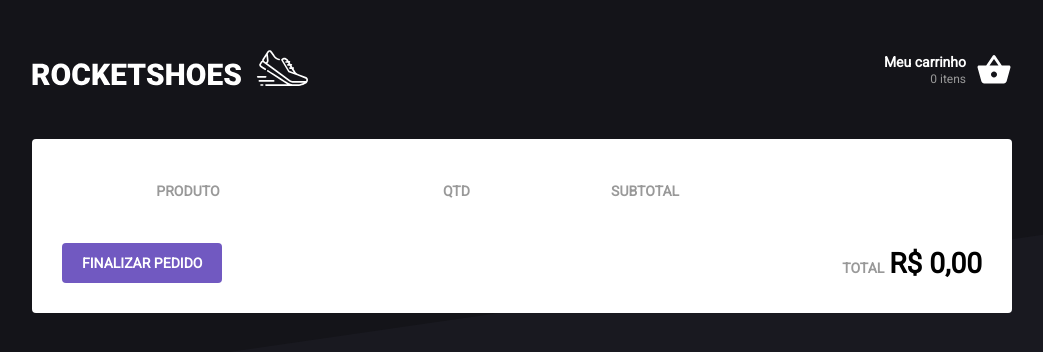
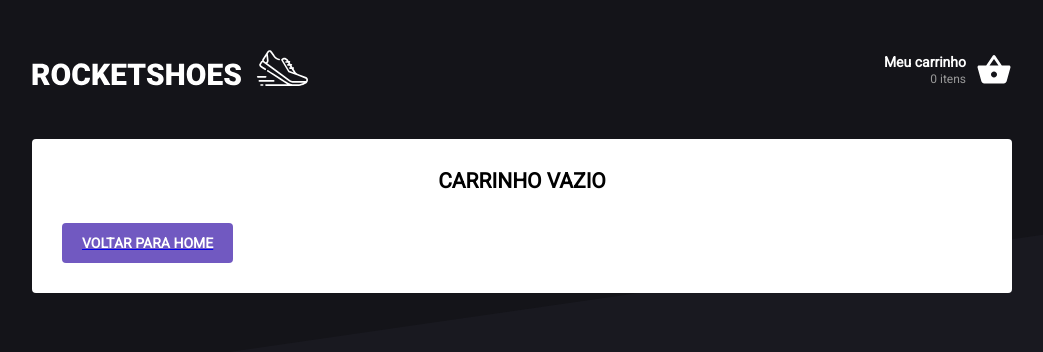
Before and after one commit to ARTHURPC03/RocketshoesWeb, a React (Create React App) app: page /cart in a window 1280 px wide. Shown: the top 352 px of the page, without its empty margins (118-1161 px from the left). Built offline with nearby package versions, Linux system fonts and the light colour scheme.

Commit message:
Rocketshoes web finalizado

```diff
--- a/src/pages/Cart/index.js
+++ b/src/pages/Cart/index.js
@@ -1,6 +1,7 @@
 /* eslint-disable react/prop-types */
 /* eslint-disable jsx-a11y/control-has-associated-label */
 import React from 'react'
+import { Link } from 'react-router-dom'
 import { connect } from 'react-redux'
 import { bindActionCreators } from 'redux'
 import {
@@ -26,6 +27,9 @@ function Cart({ cart, total, removeFromCart, updateAmountRequest }) {
 
   return (
     <Container>
+      {cart.length === 0 ? (
+        <h2 id="vazio">Carrinho vazio</h2>
+      ) : (
         <ProductTable>
           <thead>
             <tr>
@@ -36,6 +40,7 @@ function Cart({ cart, total, removeFromCart, updateAmountRequest }) {
               <th />
             </tr>
           </thead>
+
           <tbody>
             {cart.map(product => (
               <tr>
@@ -72,14 +77,23 @@ function Cart({ cart, total, removeFromCart, updateAmountRequest }) {
             ))}
           </tbody>
         </ProductTable>
+      )}
+
+      {cart.length === 0 ? (
+        <footer>
+          <Link to="/">
+            <button type="button">Voltar para Home</button>
+          </Link>
+        </footer>
+      ) : (
         <footer>
           <button type="button">Finalizar pedido</button>
-
           <Total>
             <span>TOTAL</span>
             <strong>{total}</strong>
           </Total>
         </footer>
+      )}
     </Container>
   )
 }
--- a/src/pages/Cart/styles.js
+++ b/src/pages/Cart/styles.js
@@ -6,13 +6,21 @@ export const Container = styled.div`
   background: #fff;
   border-radius: 4px;
 
+  #vazio {
+    font-weight: bold;
+    text-transform: uppercase;
+    text-align: center;
+  }
+
   footer {
     margin-top: 30px;
     display: flex;
     justify-content: space-between;
     align-items: center;
+    text-align: center;
 
     button {
+      display: flex;
       background: #7159c1;
       color: #fff;
       border: 0;
@@ -21,7 +29,6 @@ export const Container = styled.div`
       font-weight: bold;
       text-transform: uppercase;
       transition: background 0.2s;
-
       &:hover {
         background: ${darken(0.03, '#7159c1')};
       }
--- a/src/pages/Home/styles.js
+++ b/src/pages/Home/styles.js
@@ -1,5 +1,5 @@
 import styled from 'styled-components'
-import { darken } from 'polished'
+import { lighten } from 'polished'
 
 export const ProductList = styled.ul`
   display: grid;
@@ -13,6 +13,16 @@ export const ProductList = styled.ul`
     background: #fff;
     border-radius: 4px;
     padding: 20px;
+    border-width: 7px;
+    border-style: solid;
+    border-color: rgb(11, 10, 13);
+    border-image: initial;
+    transition: all 0.2s ease 0s;
+
+    &:hover {
+      transform: translateY(-7px);
+      border-color: #7159c1;
+    }
 
     img {
       align-items: center;
@@ -42,10 +52,17 @@ export const ProductList = styled.ul`
 
       display: flex;
       align-items: center;
-      transition: background 0.2s;
+      /* transition: background 0.2s; */
+      transition: all 0.3s ease 0s;
 
       &:hover {
-        background: ${darken(0.03, '#7159c1')};
+        /* background: ${lighten(0.25, '#7159c1')}; */
+        color: black;
+        background: transparent;
+        border-color: black;
+        box-shadow: black 0px 0px 0px 4px inset;
+        border-radius: inherit;
+        transition: all 0.35s cubic-bezier(0.75, 0, 0.125, 1) 0s;
       }
 
       div {
```
Lines whose indentation alone changed are shown as unchanged.
